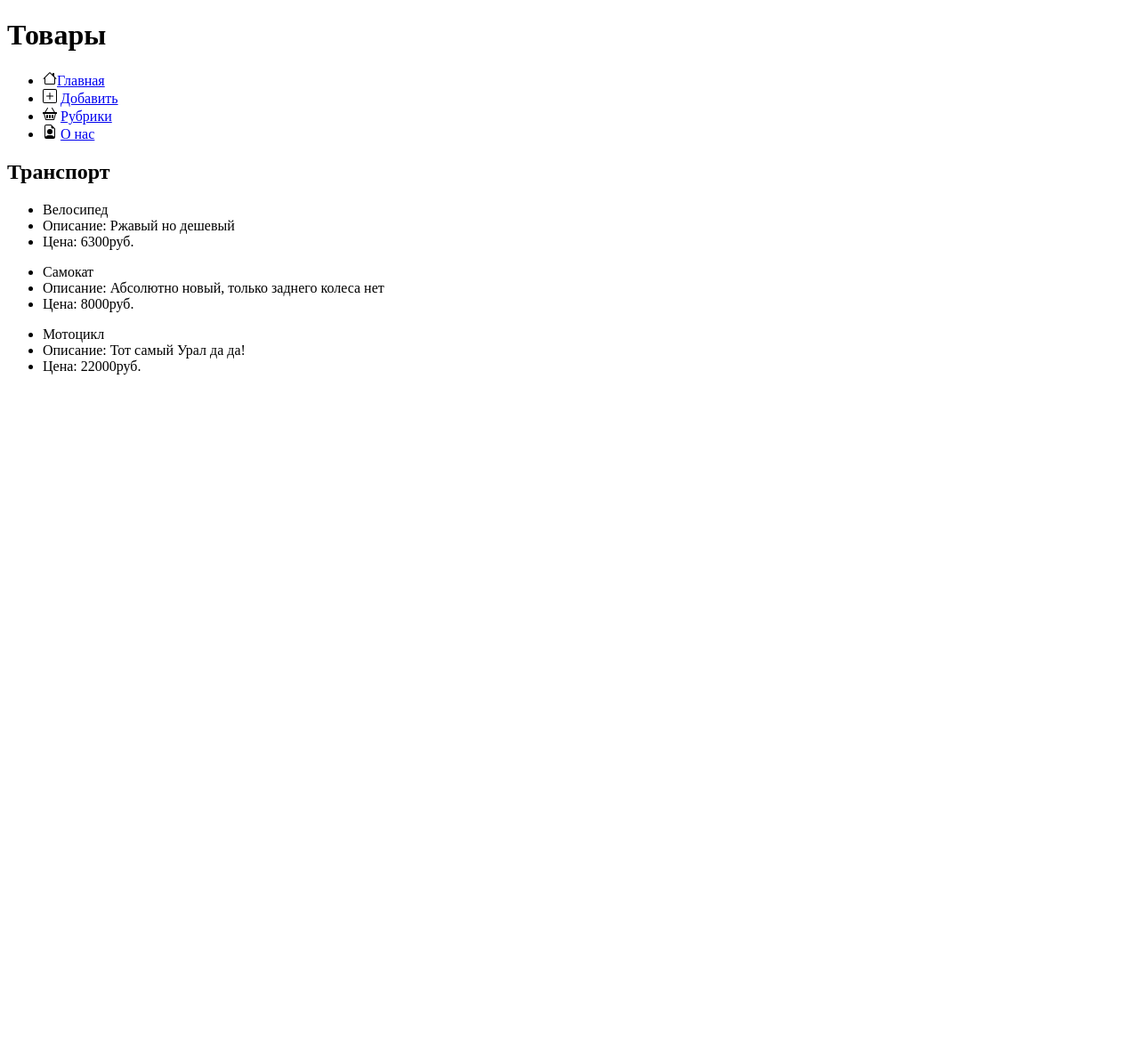
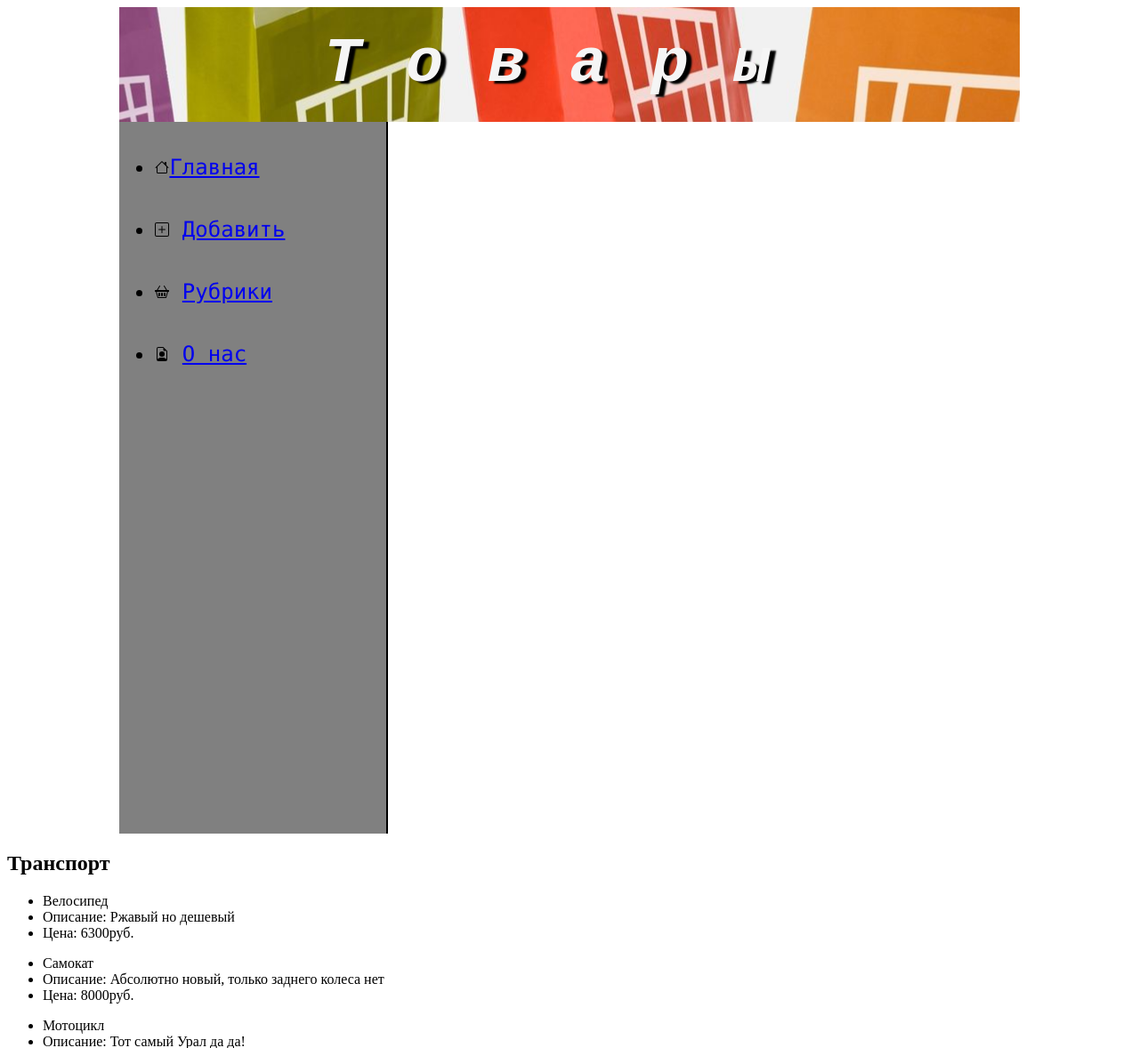
Before and after one commit to Nekketsu4/testing, a Django app: template store_project/store_app/templates/store_app/base.html in a window 1280 px wide. Shown: the top 1178 px of the page at 89% size. Before the commit the page ends 421 px from the top, so only its background shows below. Run offline with Django 4.2, Linux system fonts and the light colour scheme; the template is opened without the code that fills it, so the values that code supplies are empty; some libraries are stand-ins or nearby versions.

Commit message:
CSS working

```diff
--- a/store_project/store_app/static/store_app/style.css
+++ b/store_project/store_app/static/store_app/style.css
@@ -1,6 +1,43 @@
-h1 {
-    font-style: normal;
-	font-size: 50px;
-    text-align: center;
-    margin-top: 20px;
+
+
+
+
+.container {
+	background-image: url(../img/goods.jpg);
+	box-sizing: border-box;
+	min-width: 600px;
+    margin-left: 10%;
+    margin-right: 10%;
+    background-position: center;
+    padding: 10px;
 }
+
+
+.container-part {
+	font-family: 'Courier New', monospace;
+	font-style: italic;
+	font-size: 70px;
+	text-align: center;
+	letter-spacing: 50px;
+    margin: 15px;
+    color: whitesmoke;
+    text-shadow: 6px 3px 2px black
+}
+
+.nav-container {
+	display: inline-flex;
+	margin-left: 10%;
+	border-right: solid 2px;
+	min-width: 300px;
+	height: 100vh;
+	background-color: grey;
+}
+
+.nav-list {
+	line-height: 70px;
+}
+
+.nav-item {
+	font-family: 'Consolas', monospace;
+	font-size: 1.5rem;
+}
--- a/store_project/store_app/templates/store_app/base.html
+++ b/store_project/store_app/templates/store_app/base.html
@@ -4,11 +4,12 @@
 	<meta charset="UTF-8">
 	<meta name="viewport" content="width=device-width, initial-scale=1.0">
 	<title>Товары</title>
+	<link rel="stylesheet" href="../../static/store_app/style.css">
 </head>
 <body>
 	<header class="header">
 		<div class="container">
-			<h1>Товары</h1>
+			<h1 class="container-part">Товары</h1>
 		</div>
 	</header>
 	<nav>
```
Also changed, not shown: store_project/store_app/static/img/goods.jpg (added).
